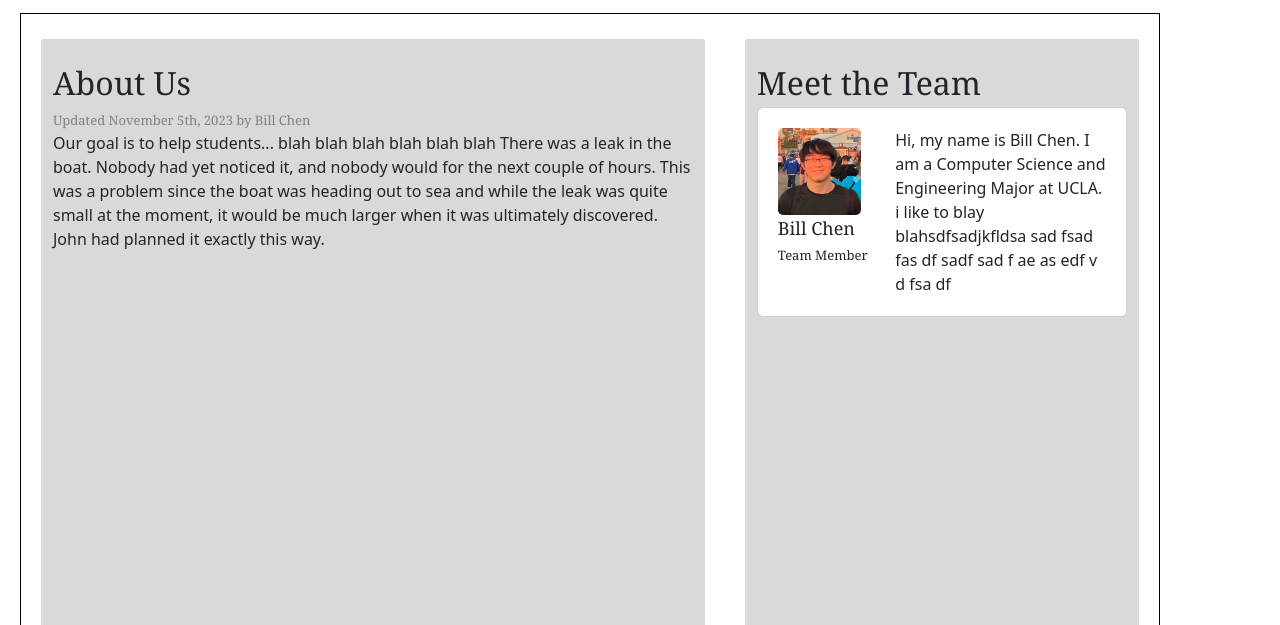
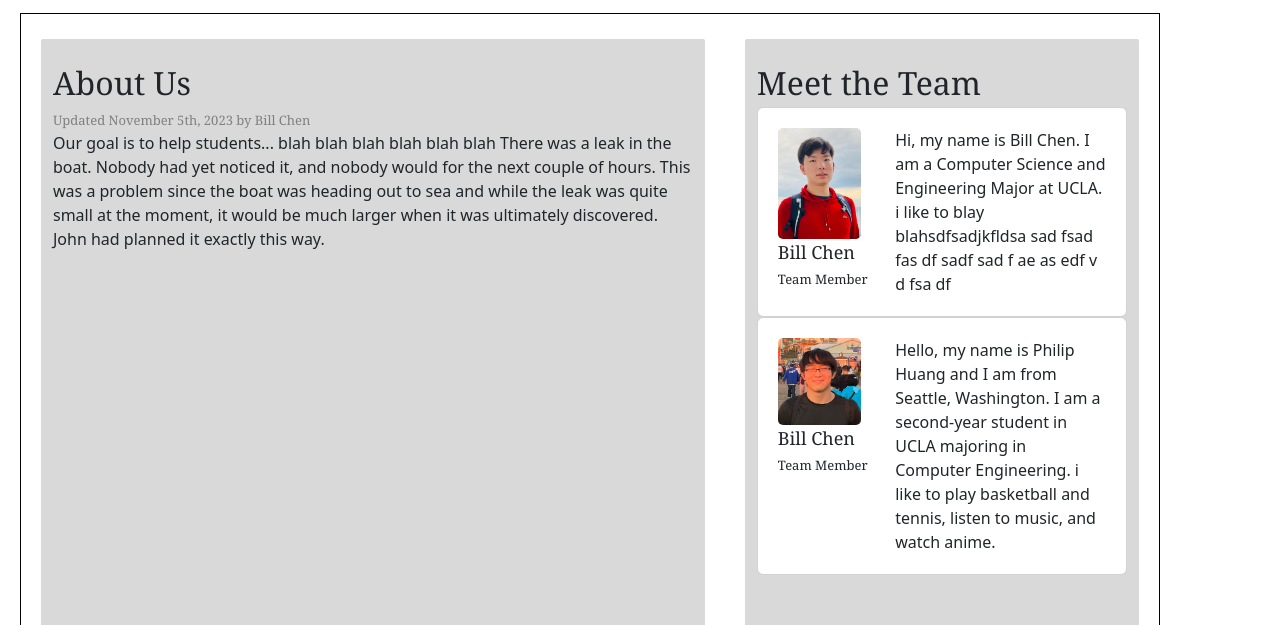
Before and after one commit to WilliamChen14/StudentScholar, a React (Create React App) app in the folder frontend/: page / in a window 1280 px wide. Shown: the part 1280-1905 px from the top of the page. Built offline with nearby package versions, Linux system fonts and the light colour scheme; no server answers.

Commit message:
added my photo :)

```diff
--- a/frontend/src/Files.css
+++ b/frontend/src/Files.css
@@ -93,6 +93,10 @@
     margin-bottom: 1px;
 }
 
+#dropdown-basic {
+    color: 2px solid lightblue;
+}
+
 #left-side {
     display: flex;
     flex-direction: row;
--- a/frontend/src/Files.js
+++ b/frontend/src/Files.js
@@ -1,8 +1,5 @@
 import './Files.css'
 import UploadPhoto from './assets/upload-image.png';
-import Dropdown from 'react-bootstrap/Dropdown';
-import DropdownButton from 'react-bootstrap/DropdownButton';
-
 import {React, useState} from "react";
 import axios from 'axios'
 
@@ -12,7 +9,7 @@ function ClassList() {
 
   return (
     <>
-      {classes.map((classItem, val) => {
+      {classes.map((classItem, valç) => {
         return (
           <option value={val}> {classItem} </option>
         )
--- a/frontend/src/Profile.js
+++ b/frontend/src/Profile.js
@@ -67,6 +67,7 @@ function Profile() {
     },
     onError: (error) => console.log('Login Failed:', error),
   });
+  //hello
 
   const logout = () => {
     googleLogout();
--- a/frontend/src/index.js
+++ b/frontend/src/index.js
@@ -11,6 +11,7 @@ import Container from "react-bootstrap/Container";
 import Card from 'react-bootstrap/Card';
 
 import BillPhoto from './assets/BillPhoto.png'
+import PhilipPhoto from './assets/Philip_photo.jpg'
 import { CardBody } from 'react-bootstrap';
 
 import CreateUser from './components/CreateUser';
@@ -60,6 +61,28 @@ const Home = () => {
               <Row>
                 <Col xs={4}>
                   <div className='team-member-photo'>
+                    <Card.Img src={PhilipPhoto}/>
+                  </div>
+                  <div>
+                    <p1 className='team-member-name'>Bill Chen</p1>
+                  </div>
+                  <div>
+                    <p1 className='team-member-role'>Team Member</p1>
+                  </div>
+                </Col>
+                <Col>
+                  <p1>
+                    Hi, my name is Bill Chen. I am a Computer Science and Engineering Major at UCLA. i like to blay blahsdfsadjkfldsa sad fsad fas df sadf sad f ae as edf v d fsa df
+                  </p1>
+                </Col>
+              </Row>
+
+            </Card>
+
+            <Card className='team-member-card'>
+              <Row>
+                <Col xs={4}>
+                  <div className='team-member-photo'>
                     <Card.Img src={BillPhoto}/>
                   </div>
                   <div>
@@ -71,7 +94,7 @@ const Home = () => {
                 </Col>
                 <Col>
                   <p1>
-                    Hi, my name is Bill Chen. I am a Computer Science and Engineering Major at UCLA. i like to blay blahsdfsadjkfldsa sad fsad fas df sadf sad f ae as edf v d fsa df
+                    Hello, my name is Philip Huang and I am from Seattle, Washington. I am a second-year student in UCLA majoring in Computer Engineering. i like to play basketball and tennis, listen to music, and watch anime.
                   </p1>
                 </Col>
               </Row>
```
Also changed, not shown: frontend/src/assets/Philip_photo.jpg (added).
